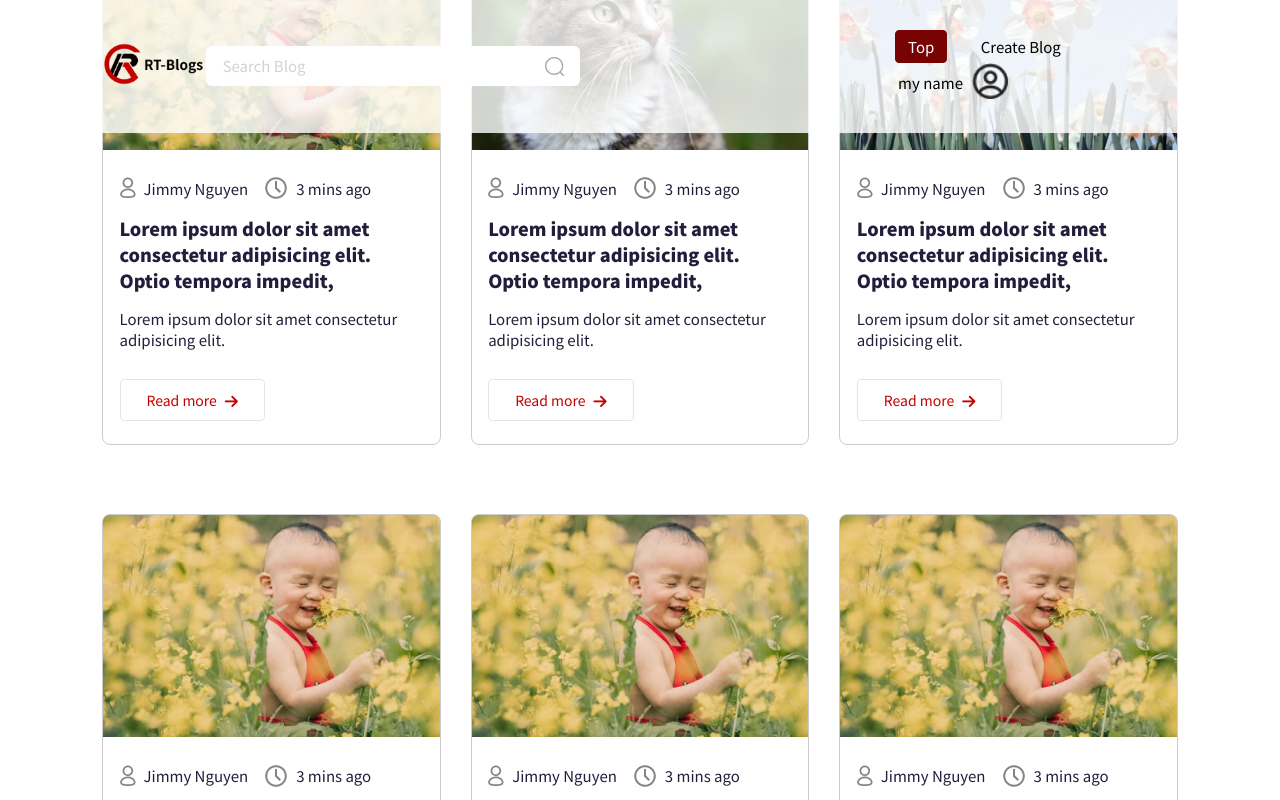
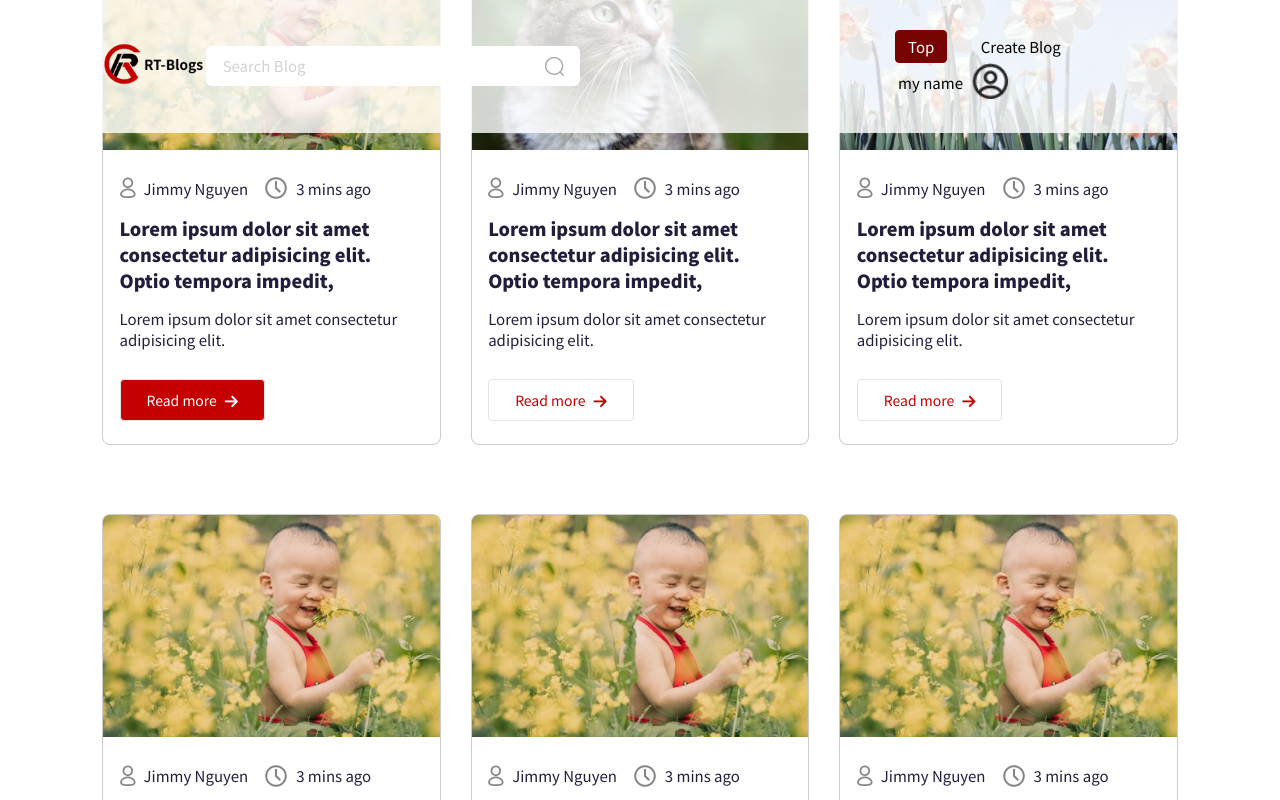
Before and after one commit to NguyenAnhQuanRegit/baitaphtml, a plain HTML site: page index.html in a window 1280 px wide. In both pictures the pointer is over the button 192 px from the left and 1100 px from the top of the page. Shown: the part 700-1500 px from the top of the page. Drawn offline with Linux system fonts and the light colour scheme.

Commit message:
update hover button read more

```diff
--- a/style.css
+++ b/style.css
@@ -210,6 +210,12 @@ ul.menu li {
   gap: 8px;
 }
 
+
+.post__post-item__read-more:hover {
+  background-color: #C40000;
+  color: white;
+}
+
 .post__post-item__read-more i {
   margin-top: 3px;
 }
```
